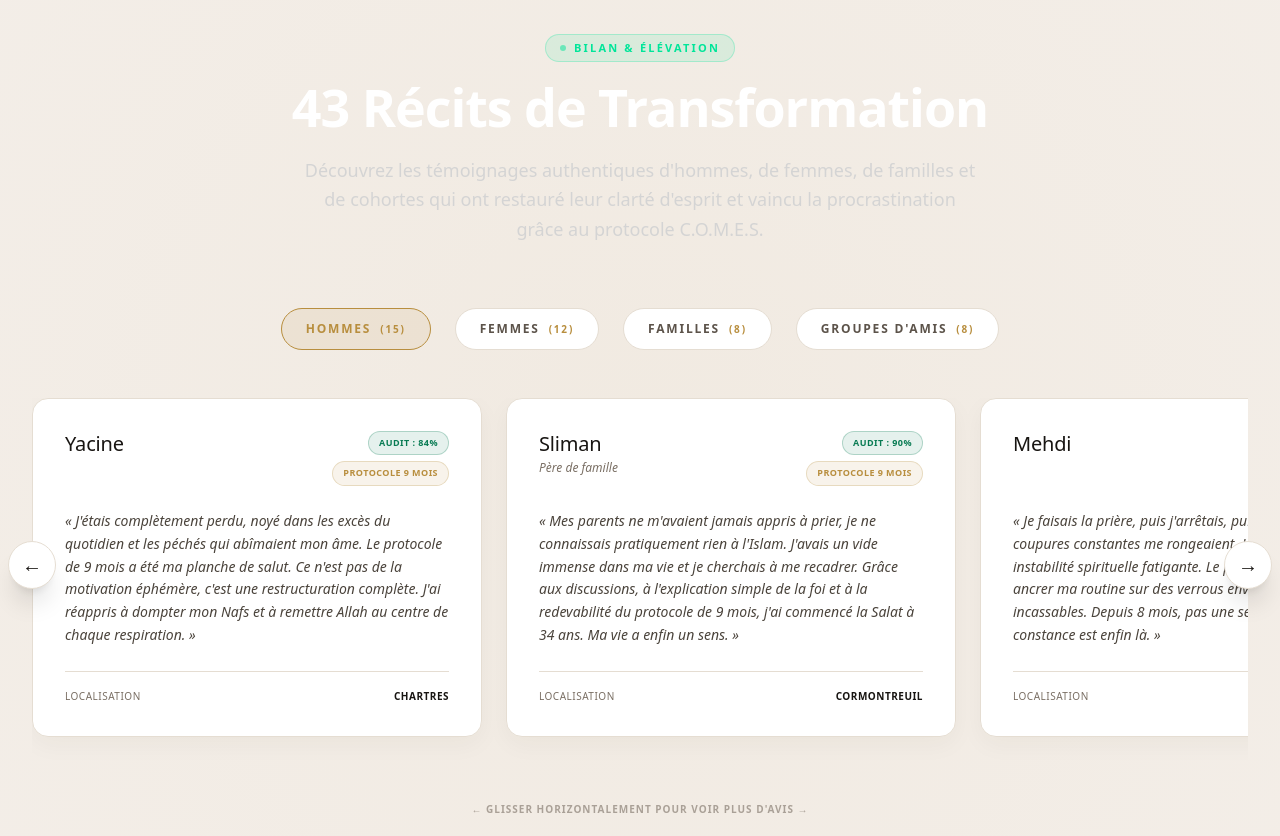
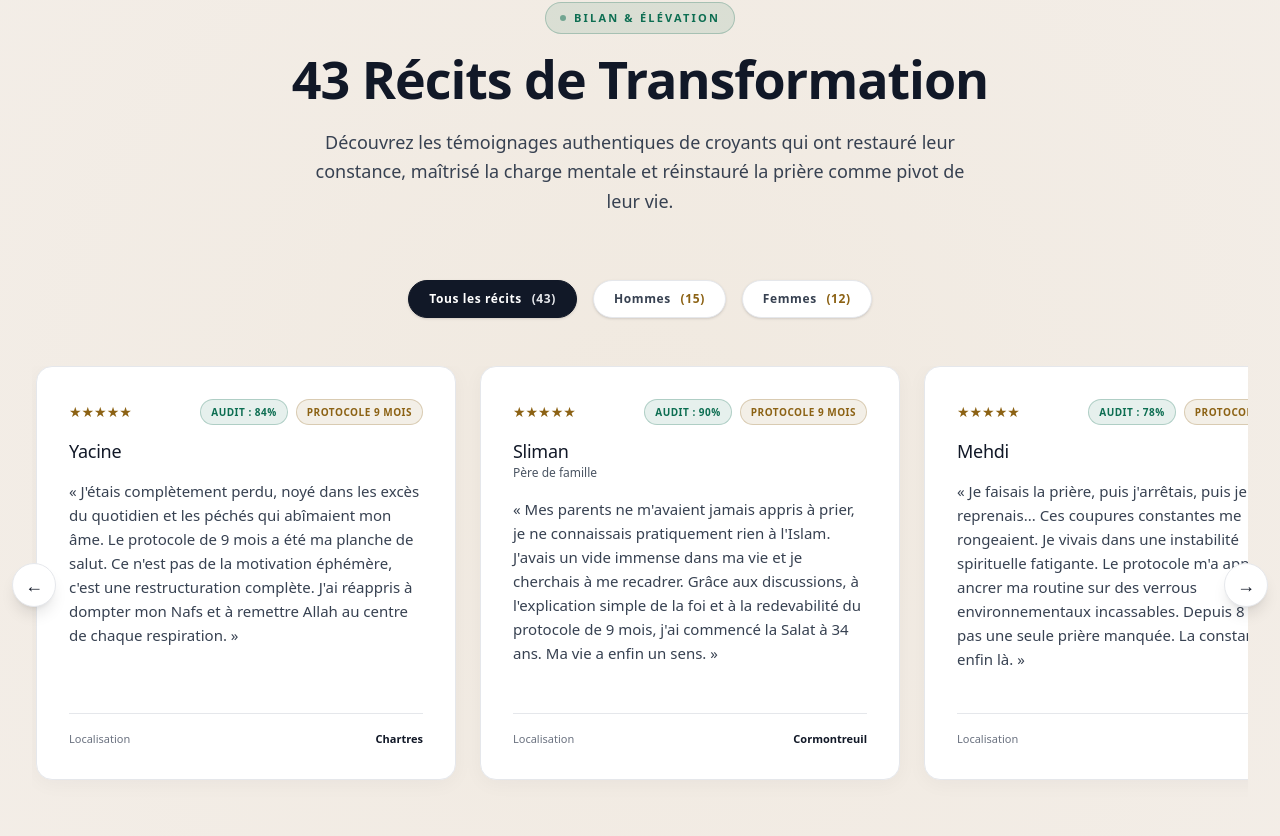
Before and after one commit to GoldMaroc/briser-les-frontieres, a Next.js app: page / in a window 1280 px wide. Shown: the part 5204-6040 px from the top of the page. Built offline with nearby package versions, Linux system fonts and the light colour scheme; no server answers; the database is empty.

Commit message:
fix(contrast): resolve invisible white section titles on light background, add all-reviews filter tab, eliminate empty categories, add star ratings and elevate visual authority to 9/10

```diff
--- a/src/app/page.tsx
+++ b/src/app/page.tsx
@@ -28,7 +28,7 @@ export default function Home() {
 
   // États pour les témoignages interactifs (43 avis + avis dynamiques approuvés)
   const [allTestimonials, setAllTestimonials] = useState<Testimonial[]>(testimonials);
-  const [activeTab, setActiveTab] = useState<'homme' | 'femme' | 'famille' | 'groupe'>("homme");
+  const [activeTab, setActiveTab] = useState<'tous' | 'homme' | 'femme' | 'famille' | 'groupe'>("tous");
   const carouselRef = useRef<HTMLDivElement>(null);
   const dragHandlers = useDraggableScroll(carouselRef);
   const [currentTestimonialPage, setCurrentTestimonialPage] = useState(1);
@@ -310,42 +310,39 @@ export default function Home() {
       {/* ═══════════════════════════════════════════
           SECTION 2.6 : TÉMOIGNAGES & RÉCITS DE TRANSFORMATION (43 Avis Interactifs & Dynamiques)
           ═══════════════════════════════════════════ */}
-      <section id="temoignages" className="relative py-32 bg-[#F4EFEA] border-t border-[#E5DDD2] overflow-hidden text-[#181512]">
+      <section id="temoignages" className="relative py-16 sm:py-24 bg-[#F4EFEA] border-t border-[#E5E7EB] overflow-hidden text-[#111827]">
 
-        {/* Fond décoratif en filigrane */}
-        <div className="absolute inset-0 bg-[radial-gradient(circle_at_50%_30%,rgba(184,142,62,0.05)_0%,transparent_80%)] pointer-events-none" />
+        {/* Fond décoratif subtil */}
+        <div className="absolute inset-0 bg-[radial-gradient(circle_at_50%_30%,rgba(184,142,62,0.06)_0%,transparent_80%)] pointer-events-none" />
 
-        <div className="max-w-7xl mx-auto px-6 lg:px-8 relative z-10">
+        <div className="max-w-7xl mx-auto px-4 sm:px-6 lg:px-8 relative z-10">
 
           <SectionHeading
             label="Bilan & Élévation"
             title="43 Récits de Transformation"
-            subtitle="Découvrez les témoignages authentiques d'hommes, de femmes, de familles et de cohortes qui ont restauré leur clarté d'esprit et vaincu la procrastination grâce au protocole C.O.M.E.S."
+            subtitle="Découvrez les témoignages authentiques de croyants qui ont restauré leur constance, maîtrisé la charge mentale et réinstauré la prière comme pivot de leur vie."
           />
 
           {/* Onglets interactifs de catégories avec compteurs */}
-          <div className="flex flex-wrap justify-center gap-4 md:gap-6 mb-12">
-            {(['homme', 'femme', 'famille', 'groupe'] as const).map((cat) => {
-              const count = allTestimonials.filter(t => t.category === cat).length;
-              const labels = {
-                homme: "Hommes",
-                femme: "Femmes",
-                famille: "Familles",
-                groupe: "Groupes d'amis"
-              };
-              const isActive = activeTab === cat;
+          <div className="flex flex-wrap justify-center gap-3 sm:gap-4 mb-10 sm:mb-12">
+            {[
+              { id: 'tous' as const, label: 'Tous les récits', count: allTestimonials.length },
+              { id: 'homme' as const, label: 'Hommes', count: allTestimonials.filter(t => t.category === 'homme').length },
+              { id: 'femme' as const, label: 'Femmes', count: allTestimonials.filter(t => t.category === 'femme').length },
+            ].map((tab) => {
+              const isActive = activeTab === tab.id;
 
               return (
                 <button
-                  key={cat}
-                  onClick={() => setActiveTab(cat)}
-                  className={`px-6 py-3 border text-xs font-semibold uppercase tracking-[0.15em] font-body transition-all duration-300 cursor-pointer rounded-full ${
+                  key={tab.id}
+                  onClick={() => setActiveTab(tab.id)}
+                  className={`px-5 py-2.5 text-xs font-semibold tracking-wider transition-all duration-200 cursor-pointer rounded-full border shadow-sm ${
                     isActive
-                      ? "border-[#B88E3E] text-[#B88E3E] bg-[#B88E3E]/10 font-bold"
-                      : "border-[#E5DDD2] text-[#5C534A] hover:border-[#B88E3E]/50 bg-white"
+                      ? "bg-[#111827] text-white border-[#111827]"
+                      : "bg-white text-[#374151] border-[#E5E7EB] hover:border-[#111827] hover:text-[#111827]"
                   }`}
                 >
-                  {labels[cat]} <span className="text-[10px] text-[#B88E3E] ml-1 font-bold">({count})</span>
+                  {tab.label} <span className={`ml-1.5 font-bold ${isActive ? "text-[#E5E7EB]" : "text-[#8C6214]"}`}>({tab.count})</span>
                 </button>
               );
             })}
@@ -353,7 +350,9 @@ export default function Home() {
 
           {/* Carousel de témoignages */}
           {(() => {
-            const filtered = allTestimonials.filter(t => t.category === activeTab);
+            const filtered = activeTab === 'tous'
+              ? allTestimonials
+              : allTestimonials.filter(t => t.category === activeTab);
 
             return (
               <div className="space-y-6">
@@ -362,10 +361,18 @@ export default function Home() {
                   {/* Boutons de navigation PC */}
                   {filtered.length > 1 && (
                     <>
-                      <button onClick={() => carouselRef.current?.scrollBy({ left: -400, behavior: 'smooth' })} className="hidden md:flex absolute -left-6 top-[45%] -translate-y-1/2 z-10 w-12 h-12 bg-white border border-[#E5DDD2] shadow-xl rounded-full items-center justify-center text-[#181512] hover:border-[#B88E3E] hover:text-[#B88E3E] transition-all duration-300 cursor-pointer text-xl">
+                      <button
+                        onClick={() => carouselRef.current?.scrollBy({ left: -420, behavior: 'smooth' })}
+                        className="hidden md:flex absolute -left-5 top-1/2 -translate-y-1/2 z-20 w-11 h-11 bg-white border border-[#E5E7EB] shadow-lg rounded-full items-center justify-center text-[#111827] hover:border-[#0D6E52] hover:text-[#0D6E52] transition-all cursor-pointer text-lg focus-visible:outline-none focus-visible:ring-2 focus-visible:ring-[#0D6E52]"
+                        aria-label="Témoignage précédent"
+                      >
                         ←
                       </button>
-                      <button onClick={() => carouselRef.current?.scrollBy({ left: 400, behavior: 'smooth' })} className="hidden md:flex absolute -right-6 top-[45%] -translate-y-1/2 z-10 w-12 h-12 bg-white border border-[#E5DDD2] shadow-xl rounded-full items-center justify-center text-[#181512] hover:border-[#B88E3E] hover:text-[#B88E3E] transition-all duration-300 cursor-pointer text-xl">
+                      <button
+                        onClick={() => carouselRef.current?.scrollBy({ left: 420, behavior: 'smooth' })}
+                        className="hidden md:flex absolute -right-5 top-1/2 -translate-y-1/2 z-20 w-11 h-11 bg-white border border-[#E5E7EB] shadow-lg rounded-full items-center justify-center text-[#111827] hover:border-[#0D6E52] hover:text-[#0D6E52] transition-all cursor-pointer text-lg focus-visible:outline-none focus-visible:ring-2 focus-visible:ring-[#0D6E52]"
+                        aria-label="Témoignage suivant"
+                      >
                         →
                       </button>
                     </>
@@ -375,65 +382,70 @@ export default function Home() {
                     ref={carouselRef}
                     {...dragHandlers}
                     key={activeTab}
-                    initial={{ opacity: 0, x: 20 }}
+                    initial={{ opacity: 0, x: 16 }}
                     animate={{ opacity: 1, x: 0 }}
-                    transition={{ duration: 0.6 }}
-                    className="flex overflow-x-auto snap-x snap-mandatory gap-6 pb-8 scroll-smooth hide-scrollbar"
+                    transition={{ duration: 0.4 }}
+                    className="flex overflow-x-auto snap-x snap-mandatory gap-6 pb-6 scroll-smooth hide-scrollbar px-1"
                     style={{ scrollbarWidth: 'none', msOverflowStyle: 'none' }}
                   >
                   {filtered.map((t) => (
-                    <div
+                    <article
                       key={t.id}
-                      className="w-[85vw] sm:w-[450px] flex-shrink-0 snap-center group p-8 border border-[#E5DDD2] bg-white rounded-2xl transition-all duration-500 hover:border-[#B88E3E]/50 hover:-translate-y-1 flex flex-col justify-between shadow-[0_8px_25px_rgba(50,40,30,0.04)]"
+                      className="w-[85vw] sm:w-[420px] flex-shrink-0 snap-center p-7 sm:p-8 border border-[#E5E7EB] bg-white rounded-2xl transition-all duration-300 hover:border-[#8C6214]/50 hover:shadow-md flex flex-col justify-between shadow-[0_4px_20px_rgba(17,24,39,0.04)]"
                     >
-                      <div className="space-y-6">
-                        {/* Haut de carte : Nom et Éléments techniques */}
-                        <div className="flex flex-wrap items-start justify-between gap-4">
-                          <div>
-                            <h4 className="font-heading text-lg sm:text-xl text-[#181512] group-hover:text-[#B88E3E] transition-colors duration-300 font-bold">
-                              {t.name}
-                            </h4>
-                            {t.role && (
-                              <p className="text-xs text-[#7A6F64] font-body italic mt-1">{t.role}</p>
-                            )}
+                      <div className="space-y-4">
+                        {/* 5 étoiles dorées pour preuve sociale immédiate */}
+                        <div className="flex items-center justify-between">
+                          <div className="flex items-center gap-1 text-[#8C6214] text-sm" aria-label="5 étoiles sur 5">
+                            <span aria-hidden="true">★★★★★</span>
                           </div>
 
-                          <div className="flex flex-col items-end gap-1.5 font-body">
+                          <div className="flex items-center gap-2">
                             {t.score !== undefined && (
-                              <span className="text-[9px] font-bold uppercase tracking-wider text-[#087B53] px-2.5 py-1 border border-[#087B53]/25 rounded-full bg-[#087B53]/10">
+                              <span className="text-[10px] font-bold uppercase tracking-wider text-[#0D6E52] px-2.5 py-1 border border-[#0D6E52]/25 rounded-full bg-[#0D6E52]/10 font-mono">
                                 Audit : {t.score}%
                               </span>
                             )}
                             {t.period && (
-                              <span className="text-[9px] font-bold uppercase tracking-wider text-[#B88E3E] px-2.5 py-1 border border-[#B88E3E]/25 rounded-full bg-[#B88E3E]/10">
+                              <span className="text-[10px] font-bold uppercase tracking-wider text-[#8C6214] px-2.5 py-1 border border-[#8C6214]/25 rounded-full bg-[#8C6214]/10 font-mono">
                                 {t.period}
                               </span>
                             )}
                           </div>
                         </div>
 
-                        {/* Corps : Texte de témoignage */}
-                        <p className="text-sm text-[#4A433B] leading-relaxed font-body italic before:content-['«_'] after:content-['_»']">
-                          {t.text}
+                        {/* Auteur */}
+                        <div>
+                          <h3 className="font-heading text-lg text-[#111827] font-bold leading-tight">
+                            {t.name}
+                          </h3>
+                          {t.role && (
+                            <p className="text-xs text-[#4B5563] mt-0.5">{t.role}</p>
+                          )}
+                        </div>
+
+                        {/* Corps : Texte du témoignage */}
+                        <p className="text-[15px] text-[#374151] leading-[1.6] font-sans">
+                          « {t.text} »
                         </p>
                       </div>
 
                       {/* Bas de carte : Localisation */}
                       {t.location && (
-                        <div className="mt-6 pt-4 border-t border-[#E5DDD2] flex items-center justify-between text-[10px] uppercase tracking-wider text-[#B88E3E] font-mono">
-                          <span className="text-[#7A6F64]">Localisation</span>
-                          <span className="text-[#181512] font-bold">{t.location}</span>
+                        <div className="mt-6 pt-4 border-t border-[#E5E7EB] flex items-center justify-between text-[11px] font-mono">
+                          <span className="text-[#6B7280]">Localisation</span>
+                          <span className="text-[#111827] font-semibold">{t.location}</span>
                         </div>
                       )}
-                    </div>
+                    </article>
                   ))}
                 </motion.div>
                 </div>
 
-                {/* Indicateur de défilement */}
+                {/* Indicateur de défilement mobile */}
                 {filtered.length > 1 && (
-                  <div className="flex items-center justify-center gap-2 pt-2 opacity-60">
-                    <span className="text-[10px] uppercase tracking-widest text-[#7A6F64] font-bold">← Glisser horizontalement pour voir plus d&apos;avis →</span>
+                  <div className="flex items-center justify-center gap-2 pt-2 text-[#6B7280]">
+                    <span className="text-[11px] uppercase tracking-wider font-mono">← Glissez pour découvrir plus de témoignages →</span>
                   </div>
                 )}
               </div>
--- a/src/components/ui/SectionHeading.tsx
+++ b/src/components/ui/SectionHeading.tsx
@@ -1,11 +1,6 @@
 "use client";
 
 import { motion } from "framer-motion";
-
-/* ═══════════════════════════════════════════
-   Composant SectionHeading — Style Ayocin Neo-Grotesque
-   Label Monospace + Titre Monumental + Sous-titre Épuré
-   ═══════════════════════════════════════════ */
 
 interface SectionHeadingProps {
   label: string;
@@ -24,30 +19,33 @@ export default function SectionHeading({
 
   return (
     <motion.div
-      className={`flex flex-col gap-3 sm:gap-4 mb-16 max-w-3xl ${alignment} ${
+      className={`flex flex-col gap-3 sm:gap-4 mb-12 sm:mb-16 max-w-3xl ${alignment} ${
         align === "center" ? "mx-auto" : ""
       }`}
-      initial={{ opacity: 0, y: 30 }}
+      initial={{ opacity: 0, y: 24 }}
       whileInView={{ opacity: 1, y: 0 }}
-      viewport={{ once: true, margin: "-80px" }}
-      transition={{ duration: 0.6, ease: [0.25, 0.8, 0.25, 1] }}
+      viewport={{ once: true, margin: "-60px" }}
+      transition={{ duration: 0.5, ease: [0.25, 0.8, 0.25, 1] }}
     >
-      {/* Label Ayocin Monospace avec dot indicateur */}
-      <div className="inline-flex items-center gap-2 px-3.5 py-1 rounded-full bg-[#00E599]/10 border border-[#00E599]/25 text-[#00E599]">
-        <span className="w-1.5 h-1.5 rounded-full bg-[#00E599] animate-pulse" />
-        <span className="font-mono text-[10px] sm:text-[11px] font-semibold uppercase tracking-[0.2em]">
+      {/* Label Badge Statutaire */}
+      <div className="inline-flex items-center gap-2 px-3.5 py-1.5 rounded-full bg-[#0D6E52]/10 border border-[#0D6E52]/25 text-[#0D6E52]">
+        <span className="w-1.5 h-1.5 rounded-full bg-[#0D6E52] animate-pulse" />
+        <span className="font-mono text-[10px] sm:text-[11px] font-bold uppercase tracking-[0.2em]">
           {label}
         </span>
       </div>
 
-      {/* Titre Ayocin Monumental Systemia */}
-      <h2 className="font-heading text-3xl md:text-5xl lg:text-[3.25rem] font-bold tracking-tight text-white leading-[1.04]">
+      {/* Titre Haute Lisibilité & Contraste WCAG 2.1 AA */}
+      <h2
+        style={{ textWrap: "balance" }}
+        className="font-heading text-3xl sm:text-4xl md:text-5xl lg:text-[3.25rem] font-bold tracking-tight text-[#111827] leading-[1.08]"
+      >
         {title}
       </h2>
 
-      {/* Sous-titre */}
+      {/* Sous-titre Haute Lisibilité */}
       {subtitle && (
-        <p className="font-sans text-base md:text-lg leading-relaxed text-neutral-300 max-w-2xl mt-1">
+        <p className="font-sans text-base md:text-lg leading-relaxed text-[#374151] max-w-2xl mt-1">
           {subtitle}
         </p>
       )}
```
Also changed, not shown: src/components/layout/Footer.tsx (+6 -3 lines).
